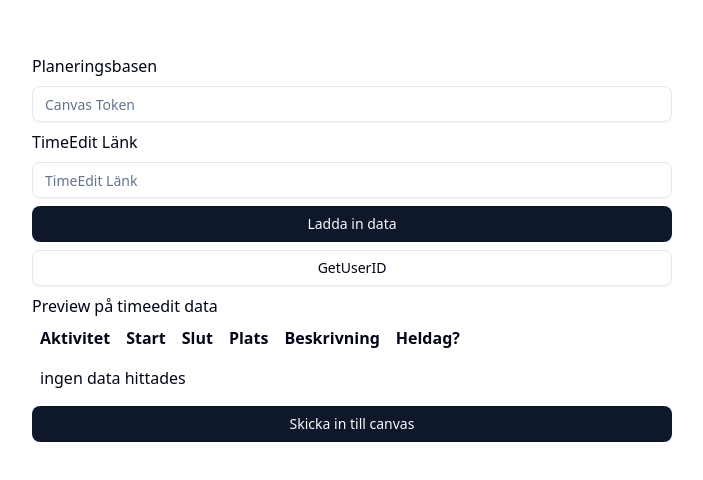
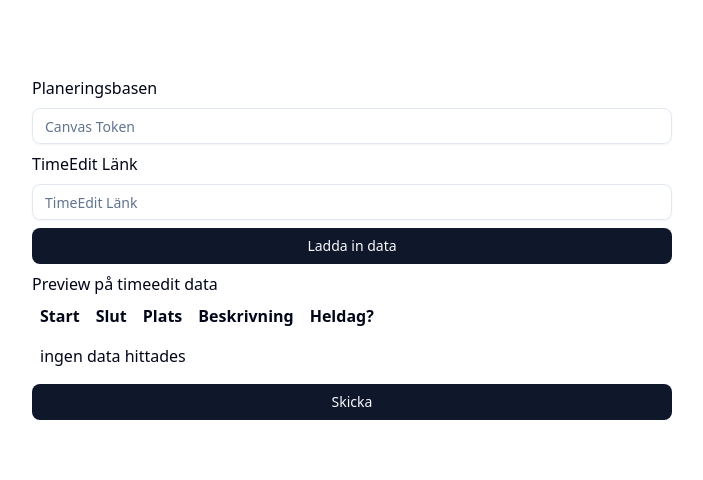
Before and after one commit to Sventagestad/planeringsbasen, a Next.js app: page / in a window 1280 px wide. Shown: the part 152-632 px from the top of the page, without its empty margins (288-991 px from the left). Built offline with nearby package versions, Linux system fonts and the light colour scheme.

Commit message:
Enhances data handling and UI feedback
Improves the data sending process to Canvas by iterating through previewed events.

Adds loading state during data submission and provides status updates to the user, enhancing feedback.

Removes debugging related code.

```diff
--- a/app/page.tsx
+++ b/app/page.tsx
@@ -15,7 +15,8 @@ export default function Home() {
   const [userID, setUserID] = useState<string | null>(null);
   const [debugLoading, setDebugLoading] = useState(false);
   const [previewEvents, setPreviewEvents] = useState<any>("");
-  const [sendData, setSendData] = useState("");
+  const [sendData, setSendData] = useState<any>([]);
+  const [Status, setStatus] = useState("");
 
   const handleGetUserID = async () => {
     try {
@@ -104,8 +105,9 @@ export default function Home() {
     }
   };
   const handleSendData = async () => {
+      setLoading(true)
     const canvasService = new CanvasService();
-    for (const event of getTimeEditEvents().map((event: any) => ({
+    for (const event of previewEvents.map((event: any) => ({
       title: event.title,
       description: event.description,
       start_at: event.start_at,
@@ -114,11 +116,13 @@ export default function Home() {
     }))) {
       await canvasService.createCalenderEvent(event);
     }
+    setStatus("Data skickat till canvas")
+      setLoading(false);
   };
 
   return (
     <>
-      <div className="flex flex-col items-center justify-center h-screen">
+      <div className="flex flex-col items-center justify-center min-h-screen">
         <div className="flex flex-col w-1/2 justify-center gap-2">
           <h1>Planeringsbasen</h1>
           <Input
@@ -135,13 +139,7 @@ export default function Home() {
           <Button onClick={handleSetTimeEditLink} disabled={loading}>
             {loading ? "Laddar..." : "Ladda in data"}
           </Button>
-          <Button
-            onClick={handleGetUserID}
-            disabled={debugLoading}
-            variant="outline"
-          >
-            {debugLoading ? "Laddar..." : "GetUserID"}
-          </Button>
+
           {error && <p className="text-red-500">{error}</p>}
           {userID && (
             <div className="mt-2">
@@ -154,7 +152,6 @@ export default function Home() {
             <table className={"preview-TimeEdit"}>
               <thead>
                 <tr className="text-left">
-                  <th className="p-2">Aktivitet</th>
                   <th className="p-2">Start</th>
                   <th className="p-2">Slut</th>
                   <th className="p-2">Plats</th>
@@ -294,10 +291,21 @@ export default function Home() {
             </table>
           </div>
           <Button onClick={handleSendData} disabled={loading}>
-            Skicka in till canvas
+              Skicka
           </Button>
+            {Status}
         </div>
       </div>
     </>
   );
 }
+
+//Kod för att hämta userID i debugsyfte
+
+//<Button
+//            // onClick={handleGetUserID}
+//             disabled={debugLoading}
+//             //variant="outline"
+//           >
+//             {debugLoading ? "Laddar..." : "GetUserID"}
+//           </Button>
```
